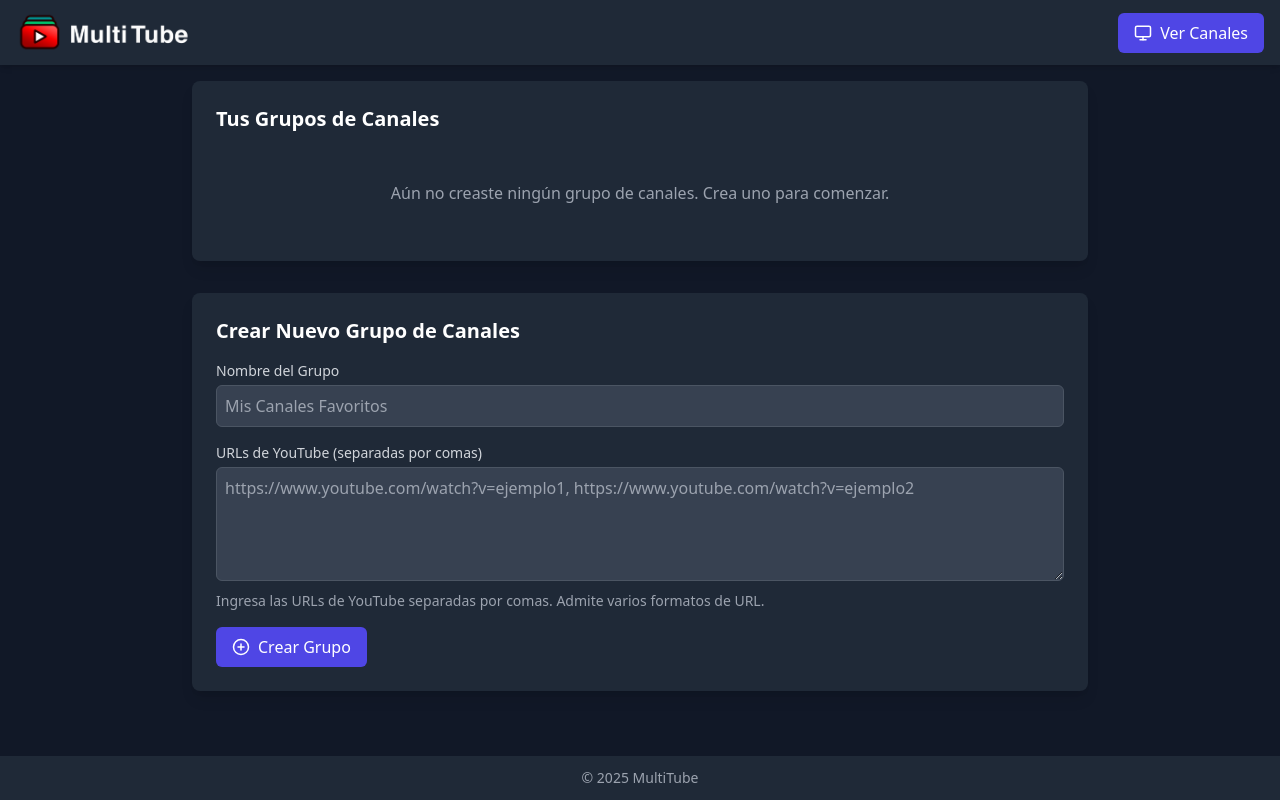
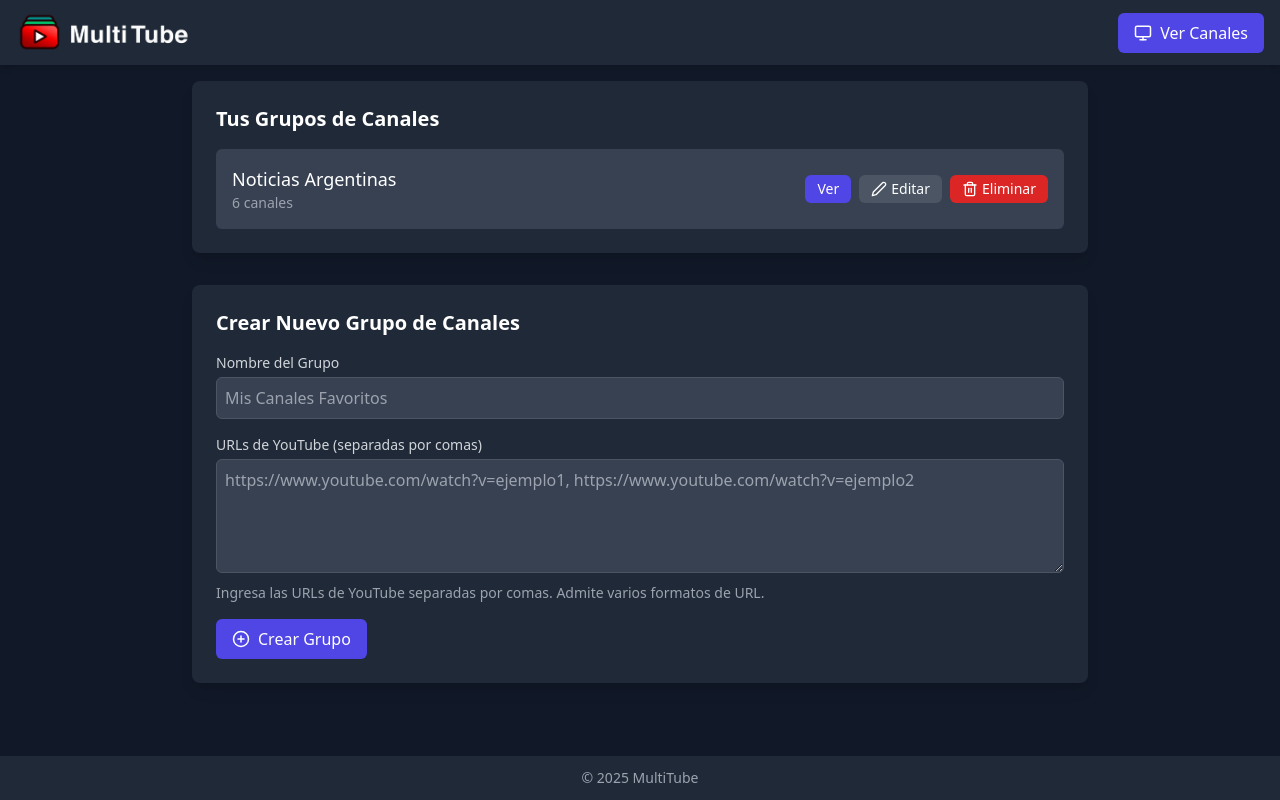
Before and after one commit to leosantacruz/MultiTube, a React (Vite) app: page / in a window 1280 px wide. Built offline with nearby package versions, Linux system fonts and the light colour scheme.

Commit message:
Default channels

```diff
--- a/src/contexts/ChannelContext.tsx
+++ b/src/contexts/ChannelContext.tsx
@@ -12,7 +12,6 @@ import {
   createGroupId,
 } from "../utils/localStorage";
 import { parseChannelUrls } from "../utils/youtubeUtils";
-import { defaultChannels } from "../data/defaultChannels";
 
 interface ChannelContextType {
   groups: ChannelGroup[];
@@ -44,7 +43,7 @@ export const ChannelProvider: React.FC<{ children: ReactNode }> = ({
 
   // Load channel groups from localStorage on initial render
   useEffect(() => {
-    const loadedGroups = loadChannelGroups() || defaultChannels;
+    const loadedGroups = loadChannelGroups();
     setGroups(loadedGroups);
 
     // If there are groups, set the first one as active
--- a/src/data/defaultChannels.ts
+++ b/src/data/defaultChannels.ts
@@ -1,11 +1,41 @@
 export const defaultChannels = [
   {
-    id: "1",
+    id: "5210f47d-892b-5215-b4f4-4ad56f713024",
     name: "Noticias Argentinas",
     channels: [
       {
-        id: "1",
+        id: "99a16e1b-93ea-563c-917e-40ffa53acc82",
+        url: "https://www.youtube.com/watch?v=cb12KmMMDJA",
+        muted: true,
+        playing: true,
+      },
+      {
+        id: "d8b59d50-d84a-57bd-96fc-41f1b8a3bbbb",
+        url: "https://www.youtube.com/watch?v=jTDk5CswBVk",
+        muted: true,
+        playing: true,
+      },
+      {
+        id: "ddad29dd-5f52-5584-a6b3-a7993679d73b",
         url: "https://www.youtube.com/watch?v=avly0uwZzOE",
+        muted: true,
+        playing: true,
+      },
+      {
+        id: "63c54949-441c-5ef9-96f9-a8265049f5e9",
+        url: "https://www.youtube.com/watch?v=OR9MH16MKrg",
+        muted: true,
+        playing: true,
+      },
+      {
+        id: "b78689eb-0196-59a8-bfd0-0a48141bf1a5",
+        url: "https://www.youtube.com/watch?v=QGpHLgRnrx4",
+        muted: true,
+        playing: true,
+      },
+      {
+        id: "0b23c29d-de47-5353-bb3f-6a7261e2cedf",
+        url: "https://www.youtube.com/watch?v=bwjx7rN4kr4",
         muted: true,
         playing: true,
       },
--- a/src/utils/localStorage.ts
+++ b/src/utils/localStorage.ts
@@ -1,18 +1,19 @@
-import { ChannelGroup } from '../types';
+import { ChannelGroup } from "../types";
+import { defaultChannels } from "../data/defaultChannels";
 
-const STORAGE_KEY = 'youtube-multi-viewer-groups';
+const STORAGE_KEY = "youtube-multi-viewer-groups";
 
 /**
  * Load channel groups from localStorage
  */
 export const loadChannelGroups = (): ChannelGroup[] => {
   const stored = localStorage.getItem(STORAGE_KEY);
-  if (!stored) return [];
+  if (!stored) return defaultChannels;
 
   try {
     return JSON.parse(stored);
   } catch (error) {
-    console.error('Failed to parse stored channel groups:', error);
+    console.error("Failed to parse stored channel groups:", error);
     return [];
   }
 };
@@ -24,7 +25,7 @@ export const saveChannelGroups = (groups: ChannelGroup[]): void => {
   try {
     localStorage.setItem(STORAGE_KEY, JSON.stringify(groups));
   } catch (error) {
-    console.error('Failed to save channel groups:', error);
+    console.error("Failed to save channel groups:", error);
   }
 };
 
```
